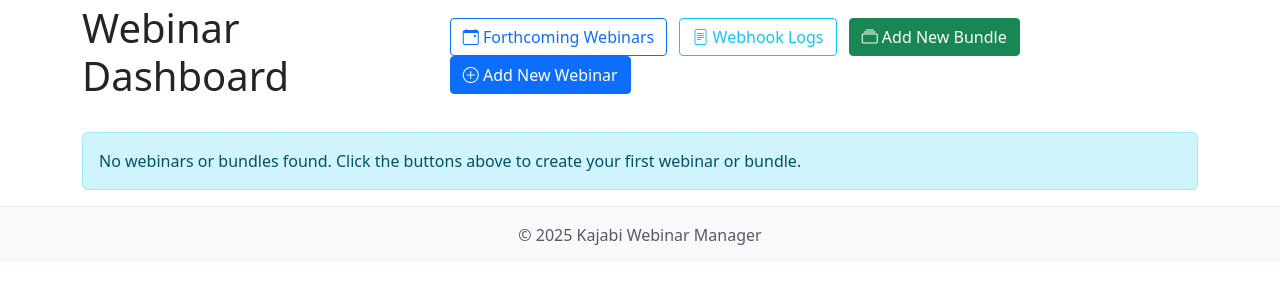
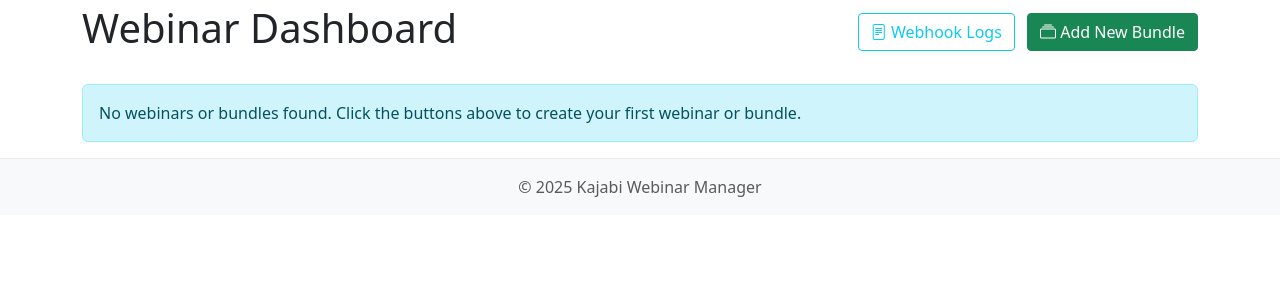
Before and after one commit to stevehanlon/manage-webinars, a Django app: page / in a window 1280 px wide. Shown: the part 56-356 px from the top of the page. Run offline with Django 5.2, Linux system fonts and the light colour scheme; the visitor is signed in with stand-in values (Sample User, id 1); data that the repository does not hold is empty; parts of the project's set-up code (start-up, migrations or seed data) failed here and were passed over; some libraries are stand-ins or nearby versions.

Commit message:
Reorganize dashboard and webinar navigation
- Remove redundant "Forthcoming webinars" link from dashboard (now in main menu)
- Move "Add New Webinar" button from dashboard to webinars page
- Improve navigation flow by placing add button in context with webinar list

🤖 Generated with [Claude Code](https://claude.ai/code)

Co-Authored-By: Claude <noreply@anthropic.com>

```diff
--- a/templates/webinars/dashboard.html
+++ b/templates/webinars/dashboard.html
@@ -9,17 +9,11 @@
         <div class="d-flex justify-content-between align-items-center mb-4">
             <h1>Webinar Dashboard</h1>
             <div>
-                <a href="{% url 'forthcoming_webinars' %}" class="btn btn-outline-primary me-2">
-                    <i class="bi bi-calendar-event"></i> Forthcoming Webinars
-                </a>
                 <a href="{% url 'webhook_log_list' %}" class="btn btn-outline-info me-2">
                     <i class="bi bi-file-text"></i> Webhook Logs
                 </a>
-                <a href="{% url 'bundle_create' %}" class="btn btn-success me-2">
+                <a href="{% url 'bundle_create' %}" class="btn btn-success">
                     <i class="bi bi-collection"></i> Add New Bundle
-                </a>
-                <a href="{% url 'webinar_create' %}" class="btn btn-primary">
-                    <i class="bi bi-plus-circle"></i> Add New Webinar
                 </a>
             </div>
         </div>
```
Also changed, not shown: templates/webinars/forthcoming_webinars.html (+11 -2 lines).
